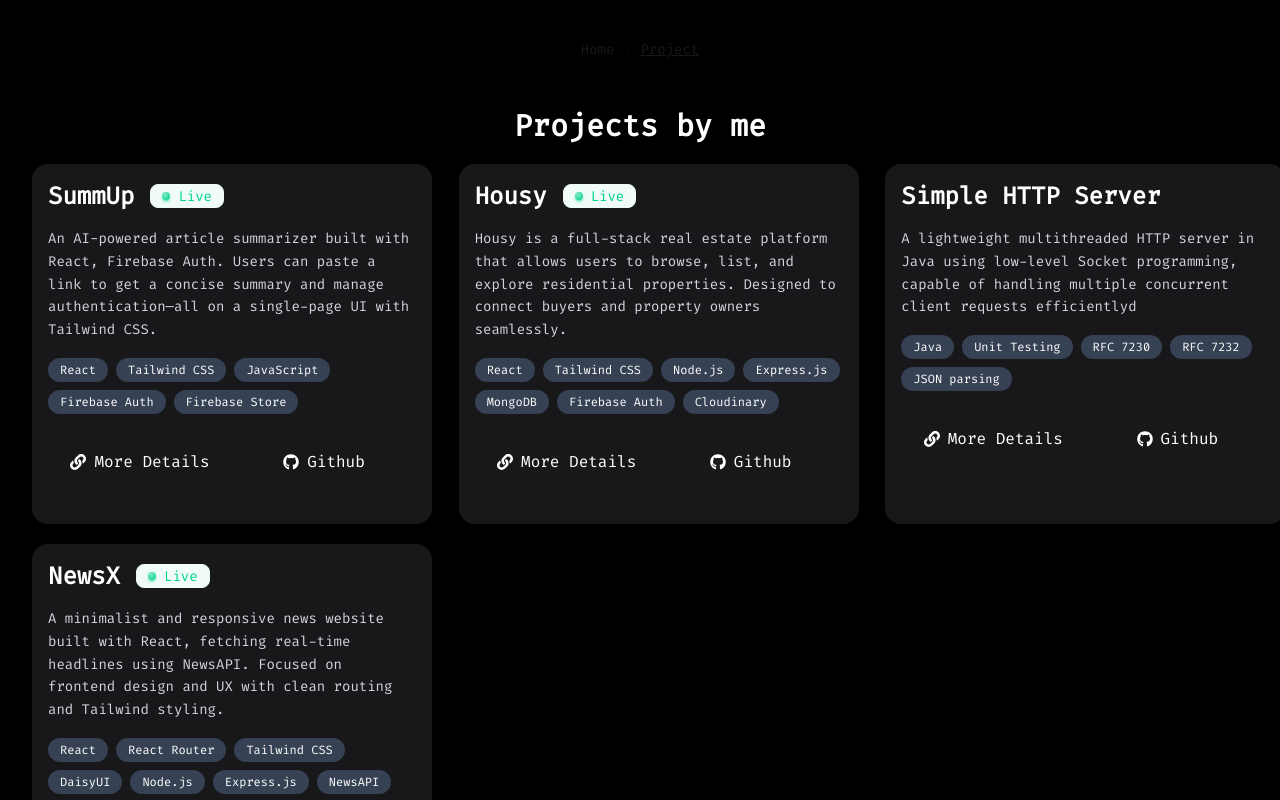
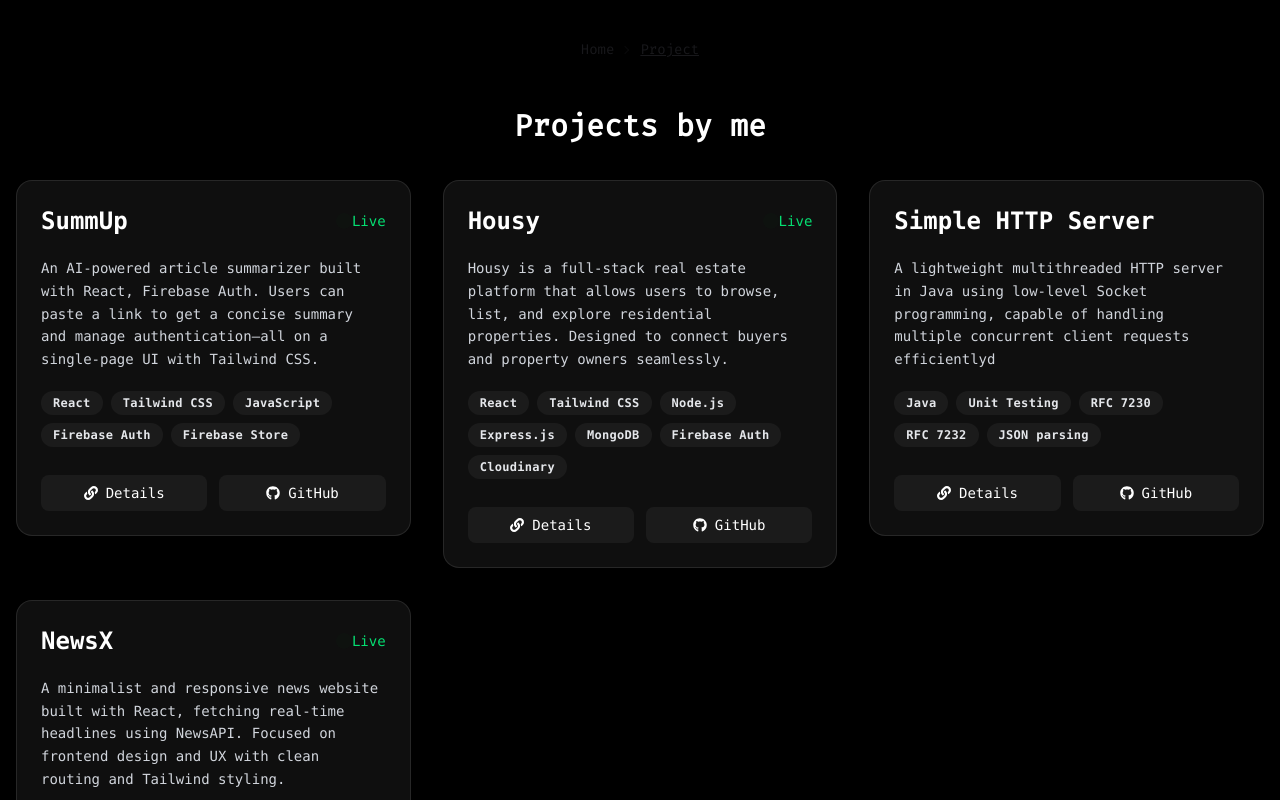
Before and after one commit to SohamMukherjeee/Portfolio, a React (Vite) app: page /Project in a window 1280 px wide. Shown: the top 800 px of the page. Built offline with nearby package versions, Linux system fonts and the light colour scheme.

Commit message:
glass box in home+project

```diff
--- a/src/Home.jsx
+++ b/src/Home.jsx
@@ -40,7 +40,7 @@
           data-aos="fade-right"
           data-aos-offset="300"
           data-aos-easing="ease-in-sine"
-          className="whoami rounded-xl md:col-span-2 md:row-span-2 bg-[#18181B] text-white text-left px-6 py-5"
+          className="whoami rounded-xl md:col-span-2 md:row-span-2 bg-[#0f0f0f] text-white p-6 shadow-md border border-white/10 font-mono  text-left px-6 py-5"
         >
           <span className="flex  items-center flex-row gap-2">
             <h1 className="text-xl md:text-3xl font-bold">Who am I?</h1>
@@ -61,7 +61,7 @@
           data-aos="fade-down"
           data-aos-easing="linear"
           data-aos-duration="700"
-          className="porichoi rounded-xl md:col-span-1 md:row-span-4 bg-[#18181B] text-white text-center py-6"
+          className="porichoi rounded-xl md:col-span-1 md:row-span-4 bg-[#0f0f0f]  p-6 shadow-md border border-white/10 text-white text-center py-6"
         >
           <h1 className="text-lg md:text-2xl font-bold">Social Links</h1>
           <div className="space-y-8 mt-8">
@@ -100,7 +100,7 @@
             "data-aos-offset": "300",
             "data-aos-delay": "450",
           })}
-          className="role rounded-xl md:col-span-1 md:row-span-2 bg-[#0D3C52] text-white text-center shadow-lg py-10"
+          className="role rounded-xl md:col-span-1 md:row-span-2 bg-[#0D3C52]/30   p-6  border border-white/10 text-white text-center shadow-lg py-10"
         >
           <h1 className="text-lg md:text-2xl font-bold pt-3">
             Student & Full Stack <br />
@@ -109,7 +109,7 @@
         </div>
 
         {/* Avatar & Name */}
-        <div className="name rounded-xl md:col-span-1 md:row-span-3 bg-[#18181B] backdrop-blur-md text-white flex flex-col justify-center items-center py-10">
+        <div className="name rounded-xl md:col-span-1 md:row-span-3 bg-[#0f0f0f]  p-6 shadow-md border border-white/10 backdrop-blur-md text-white flex flex-col justify-center items-center py-10">
           <RxAvatar className="text-6xl md:text-7xl" />
           <h1 className="text-2xl md:text-3xl font-bold mt-6">
             Soham Mukherjee
@@ -121,7 +121,7 @@
           data-aos="fade-up"
           data-aos-anchor-placement="bottom-bottom"
           data-aos-delay="500"
-          className="techstack relative  rounded-xl md:col-span-1 md:row-span-3 bg-[#18181B] text-white px-6 py-5"
+          className="techstack relative  rounded-xl md:col-span-1 md:row-span-3 bg-[#0f0f0f] p-6 shadow-md border border-white/10 text-white px-6 py-5"
         >
           <h1 className="text-sm md:text-xl font-bold">
             Technologies I have worked with
@@ -153,7 +153,7 @@
           data-aos="fade-left"
           data-aos-delay="500"
           onClick={() => navigate("/Project")}
-          className="proj animated-gradient rounded-xl md:col-span-1 md:row-span-1 hover:opacity-90 transition duration-300 text-white text-center py-5 cursor-pointer"
+          className="proj animated-gradient rounded-xl md:col-span-1 md:row-span-1 hover:opacity-90 transition duration-300 text-white text-center py-5 cursor-pointer  p-6 shadow-md border border-white/10"
         >
           <h1 className="flex justify-center items-center gap-x-3 text-xl md:text-2xl font-bold">
             See the projects
@@ -166,7 +166,7 @@
           data-aos="fade-up"
           data-aos-anchor-placement="bottom-bottom"
           data-aos-duration="1000"
-          className="edu rounded-xl md:col-span-1 md:row-span-2 bg-[#18181B] text-white px-6 py-5"
+          className="edu rounded-xl md:col-span-1 md:row-span-2 bg-[#0f0f0f] text-white  p-6 shadow-md border border-white/10 px-6 py-5"
         >
           <h1 className="text-lg md:text-2xl font-bold">Education</h1>
           <p className="text-sm md:text-md mt-2">
@@ -193,7 +193,7 @@
               "_blank"
             )
           }
-          className="cv group  rounded-xl md:col-span-1 md:row-span-2 bg-[#18181B] text-white text-center hover:bg-[#26262B] cursor-pointer py-10"
+          className="cv group  rounded-xl md:col-span-1 md:row-span-2 bg-[#0f0f0f] text-white p-6 shadow-md border border-white/10 text-center hover:bg-[#26262B] cursor-pointer py-10"
           title="Redirect to Resume"
         >
           <h1 className="text-xl md:text-3xl font-bold flex items-center justify-center flex-col">
--- a/src/ProjectCard.jsx
+++ b/src/ProjectCard.jsx
@@ -3,80 +3,60 @@
 
 function ProjectCard({ image, title, description, techStack, link, isLive }) {
   const navigate = useNavigate();
+
   const handleMoreDetails = () => {
-    // Create a dynamic URL like /projects/summup
     const slug = title.toLowerCase().replace(/\s+/g, "-");
     navigate(`/projects/${slug}`);
   };
 
   return (
-    <>
-      <div className="px-4 sm:px-6 md:px-8 mb-5">
-        <div className="bg-[#18181B] rounded-2xl p-4 flex flex-col items-center gap-6 w-80 sm:w-100 h-80 sm:h-90 mx-auto shadow-lg">
-          {/* Image Side */}
-          {/* <div className="w-full overflow-hidden rounded-xl">
-            <img
-              src={image}
-              alt={title}
-              className="w-full h-full object-cover rounded-xl"
-            />
-          </div> */}
-
-          {/* Details Side */}
-          <div className="w-full flex flex-col gap-4">
-            {/* Title */}
-            <div className="flex flex-row items-center gap-x-4 ">
-              <h2 className="text-white text-2xl font-bold start-1">{title}</h2>
+    <div className="max-w-md mx-auto px-4 py-4">
+      <div className="bg-[#0f0f0f] border border-white/10 rounded-2xl shadow-md p-6 flex flex-col gap-5 font-mono transition-all hover:shadow-lg">
+        {/* Top Section: Title + Live Badge */}
+        <div className="flex justify-between items-center">
+          <h2 className="text-white text-2xl font-semibold">{title}</h2>
           {isLive && (
-                <div className="badge badge-soft badge-success">
-                  <div className="inline-grid *:[grid-area:1/1]">
-                    <div className="status status-success animate-ping"></div>
-                    <div className="status status-success"></div>
-                  </div>
-                  Live
+            <div className="flex items-center gap-1">
+              <span className="w-2 h-2 rounded-full bg-green-500 animate-ping"></span>
+              <span className="text-green-400 text-sm">Live</span>
             </div>
           )}
         </div>
 
         {/* Description */}
-            <p className="text-gray-300 text-sm leading-relaxed">
-              {description}
-            </p>
+        <p className="text-gray-300 text-sm leading-relaxed">{description}</p>
 
         {/* Tech Stack */}
-            <div className="hidden sm:flex flex-wrap gap-2">
+        <div className="flex flex-wrap gap-2">
           {techStack.map((tech, idx) => (
             <span
               key={idx}
-                  className="bg-gray-700 text-white px-3 py-1 rounded-full text-xs font-medium"
+              className="bg-white/5 text-gray-200 px-3 py-1 rounded-full text-xs font-semibold tracking-wide"
             >
               {tech}
             </span>
           ))}
         </div>
-            {/* Link Button */}
-            <div className="flex flex-row items-center">
+
+        {/* Buttons */}
+        <div className="flex gap-3 pt-2">
           <button
             onClick={handleMoreDetails}
-                className="mt-2 w-1/2 bg-[#18181B] hover:cursor-pointer hover:bg-[#26262B] transition-colors rounded-xl py-3 flex items-center justify-center gap-2 text-white text-md"
+            className="w-1/2 bg-white/5 hover:bg-white/10 transition-all rounded-lg py-2 text-white text-sm flex items-center justify-center gap-2"
           >
-                <FaLink />
-                More Details
+            <FaLink /> Details
           </button>
           <a
             href={link}
             target="_blank"
             rel="noopener noreferrer"
-                className="mt-2 w-1/2 bg-[#18181B] hover:bg-[#26262B] transition-colors rounded-xl py-3 flex items-center justify-center gap-2 text-white text-md"
+            className="w-1/2 bg-white/5 hover:bg-white/10 transition-all rounded-lg py-2 text-white text-sm flex items-center justify-center gap-2"
           >
-                <FaGithub />
-                Github
+            <FaGithub /> GitHub
           </a>
         </div>
       </div>
     </div>
-      </div>
-    </>
   );
 }
 
```
Lines whose indentation alone changed are shown as unchanged.
